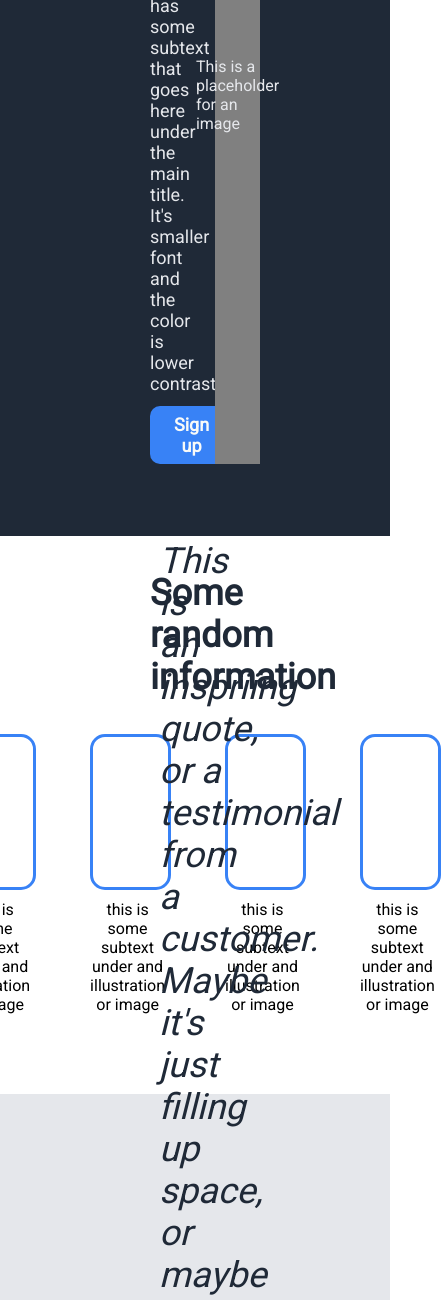
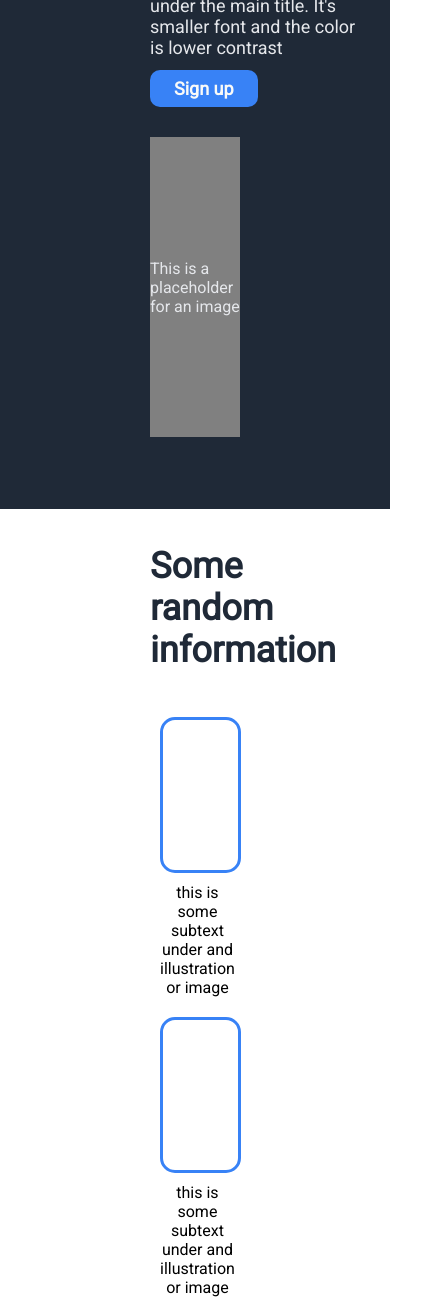
Before and after one commit to erniepark777/TOP-Landing-page, a plain HTML site: page index.html in a window 390 px wide. Shown: the part 420-1720 px from the top of the page, 441 px wide, since content can reach past the window. Drawn offline with Linux system fonts and the light colour scheme.

Commit message:
Modify styles.css to make page more responsive

```diff
--- a/styles.css
+++ b/styles.css
@@ -32,16 +32,19 @@
 .lower-header {
     margin: 72px 0;
     display: flex;
+    flex-wrap: wrap;
+    align-items: center;
 }
 
 .hero {
-    width: 50%;
+    flex: 1 1 300px;
     padding-right: 20px;
+    margin-bottom: 30px;
 }
 
 .image-placeholder {
-    width: 50%;
-    height: auto;
+    flex: 1 1 300px;
+    height: 300px;
     background-color: grey;
     color: #E5E7EB;
     display: flex;
@@ -111,13 +114,15 @@ button {
 
 .card-container {
     display: flex;
-    justify-content: center;
-    gap: 60px;
+    justify-content: space-around;
+    flex-wrap: wrap;
+    flex: 1 1 auto;
 }
 
 .card {
     width: 150px;
     text-align: center;
+    margin: 10px;
 }
 
 .illustration {
@@ -130,7 +135,7 @@ button {
 
 .section-three {
     background-color: #E5E7EB;
-    height: 350px;
+    min-height: 350px;
     color: #1F2937;
     display: flex;
     justify-content: center;
@@ -141,6 +146,7 @@ button {
     display: flex;
     flex-direction: column;
     width: 80%;
+    max-height: 90%;
 }
 
 .inspiring-quote {
@@ -166,10 +172,12 @@ button {
 .blue-background {
     background-color: #3882F6;
     display: flex;
+    max-width: 1200px;
     justify-content: space-around;
     align-items: center;
     border-radius: 10px;
     width: 100%;
+    padding: 0 20px;
 }
 
 .call-to-action {
```
